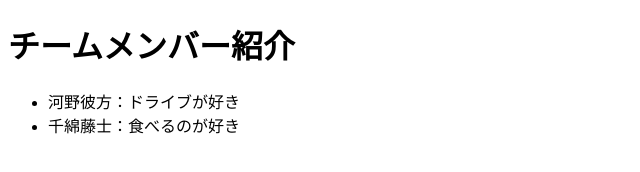
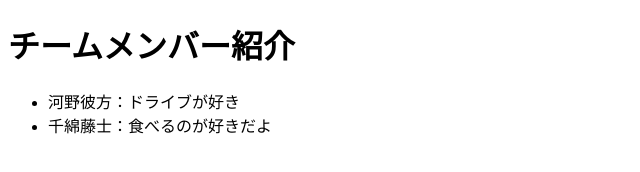
Before and after one commit to Kanae-nae/phpKadai, a plain HTML site: page index.html in a window 1280 px wide. Shown: the full height of the page, 0-640 px from the left. Drawn offline with Linux system fonts and the light colour scheme.

Commit message:
Update index.html

```diff
--- a/index.html
+++ b/index.html
@@ -7,7 +7,7 @@
     <h1>チームメンバー紹介</h1>
     <ul>
         <li>河野彼方：ドライブが好き</li>
-        <li>千綿藤士：食べるのが好き</li>
+        <li>千綿藤士：食べるのが好きだよ</li>
     </ul>
 </body>
 </html>
```
